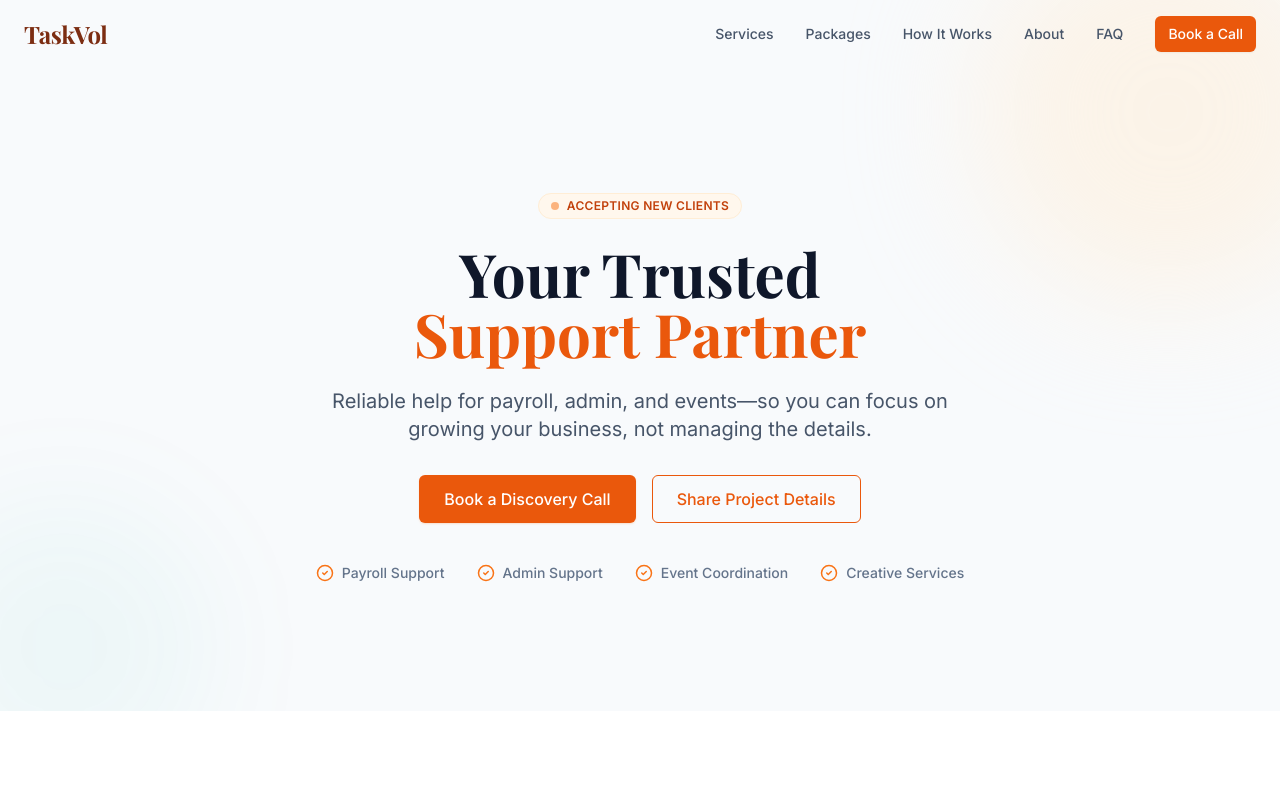
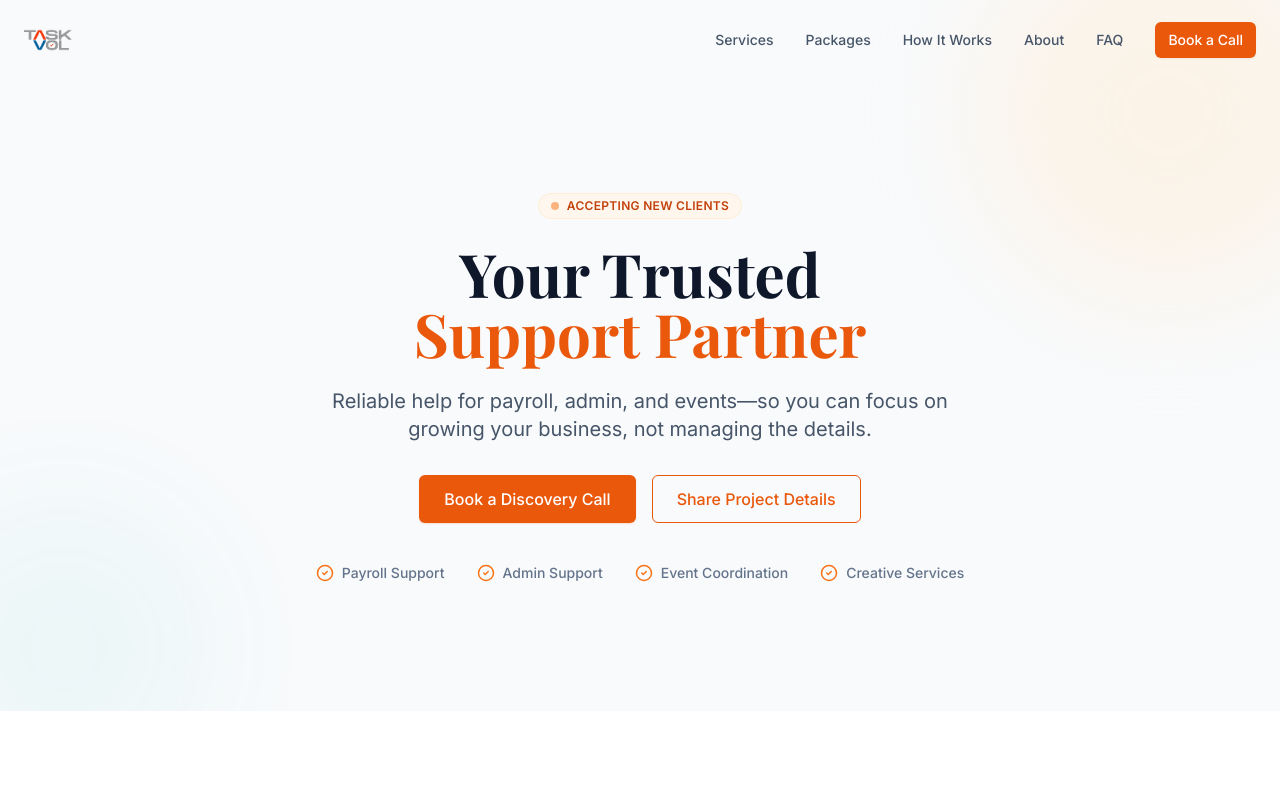
Before and after one commit to assistshavolmorris-ui/TaskVol, a React (Vite) app: page / in a window 1280 px wide. Shown: the top 795 px of the page. Built offline with nearby package versions, Linux system fonts and the light colour scheme.

Commit message:
Updated Header.tsx

```diff
--- a/components/Header.tsx
+++ b/components/Header.tsx
@@ -37,10 +37,8 @@ const Header: React.FC<HeaderProps> = ({ onBookClick }) => {
       <div className="container mx-auto px-4 md:px-6">
         <div className="flex items-center justify-between">
           {/* Logo */}
-          <a href="#" className="flex items-center gap-2">
-            <span className={`text-2xl font-serif font-bold tracking-tight ${isScrolled ? 'text-brand-800' : 'text-brand-900'}`}>
-              TaskVol
-            </span>
+          <a href="#" className="flex items-center">
+            <img src="/Untitled design.png" alt="TaskVol" className="h-12 w-auto" />
           </a>
 
           {/* Desktop Nav */}
```
